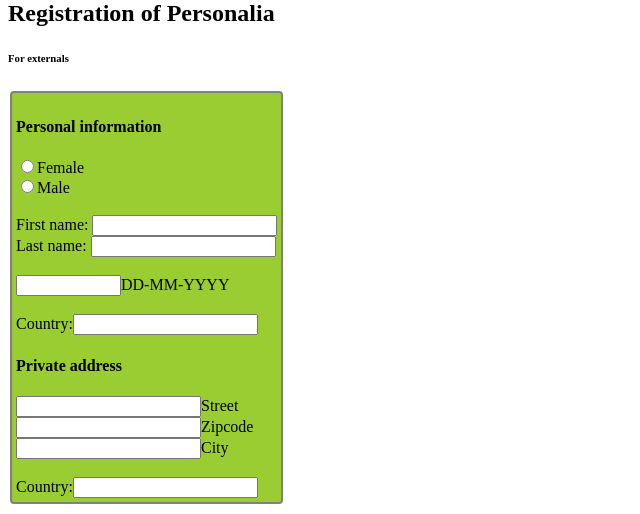
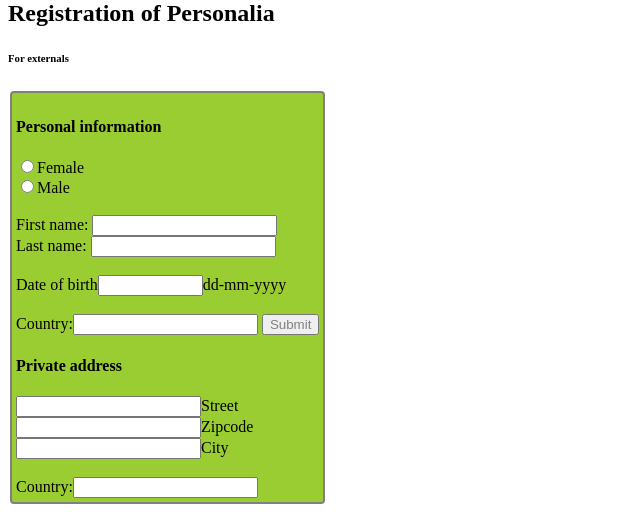
Before and after one commit to sgehin/form, a PHP site: page / in a window 1280 px wide. Shown: the part 340-854 px from the top of the page, without its empty margins (0-640 px from the left). Run offline with PHP 8.4, Linux system fonts and the light colour scheme.

```diff
--- a/index.php
+++ b/index.php
@@ -19,7 +19,7 @@
                     <input type="radio" name="Gender" value="Male">Male<br><br>
                     First name: <input type="text" name="FirstName" value=""><br>
                     Last name: <input type="text" name="LastName" value=""><br><br>
-                    <input type="text" name="DateOfBirth" value="" maxlength="10" size="10">DD-MM-YYYY<br><br>
+                    Date of birth<input type="text" name="DateOfBirth" value="" maxlength="10" size="10">dd-mm-yyyy<br><br>
                         Country:<input list="nationality" name="nationality">
                                 <datalist id="nationality">
                                     <option value="United states">
@@ -28,6 +28,7 @@
                                     <option value="Asia">
                                     <option value="China">
                                 </datalist>
+                        <input type="submit" value="Submit">
                     <p><h4>Private address</h4></p>
                     <input type="text" name="Street" value="">Street<br>
                     <input type="text" name="Zipcode" value="">Zipcode<br>
```
Also changed, not shown: action_page.php (+7 -0 lines).
